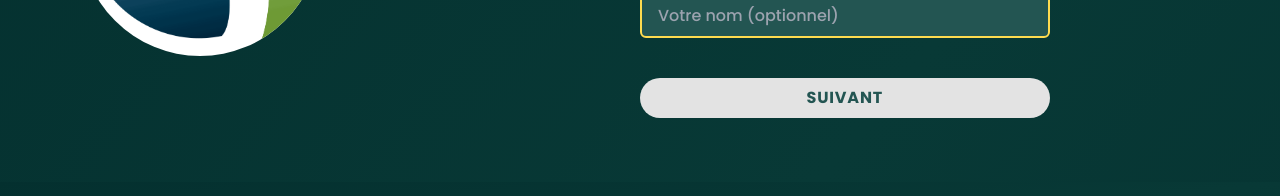
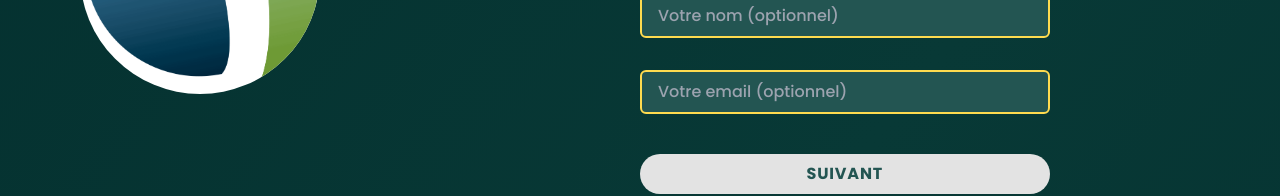
Before and after one commit to creativaPoetaLtd/simplicio-fn, a React (Vite) app: page /church/1 in a window 1280 px wide. Shown: the part 510-706 px from the top of the page. Built offline with nearby package versions, Linux system fonts and the light colour scheme; no server answers.

Commit message:
feat(Donation): adding necessay field

```diff
--- a/src/components/Confirm/Confirm.tsx
+++ b/src/components/Confirm/Confirm.tsx
@@ -10,10 +10,11 @@ interface ConfirmProps {
     iban: string;
     name: string;
     charityAction: string,
+    email: string;
     onBack: () => void;
 }
 
-const Confirm: React.FC<ConfirmProps> = ({ churchImage, donationAmount, churchTitle, name, iban, charityAction, onBack }) => {
+const Confirm: React.FC<ConfirmProps> = ({ churchImage, donationAmount, churchTitle, name, email, iban, charityAction, onBack }) => {
 
     const BACKEND_URL = `https://simplicio-backend-tvl39.ondigitalocean.app`;
     const { id }: any = useParams();
@@ -21,6 +22,18 @@ const Confirm: React.FC<ConfirmProps> = ({ churchImage, donationAmount, churchTi
     const handleConfirm = async () => {
         try {
             localStorage.setItem("churchId", id);
+            // Validate the email format before sending
+            const validateEmail = (email: any) => {
+                const re = /^[^\s@]+@[^\s@]+\.[^\s@]+$/;
+                return re.test(email);
+            };
+
+            if (!validateEmail(email)) {
+                console.error("Invalid email format");
+                toast.error("Invalid email format");
+                return;
+            }
+
             const response = await fetch(`${BACKEND_URL}/donate`, {
                 method: "POST",
                 headers: {
@@ -30,7 +43,8 @@ const Confirm: React.FC<ConfirmProps> = ({ churchImage, donationAmount, churchTi
                     churchId: id,
                     amount: donationAmount,
                     charityAction: charityAction,
-                    name: name
+                    name: name,
+                    email: email
                 })
             });
 
@@ -42,11 +56,12 @@ const Confirm: React.FC<ConfirmProps> = ({ churchImage, donationAmount, churchTi
                 console.error("Failed to make donations");
                 toast.error("Failed to make donations");
             }
-        } catch (error: any) {
+        } catch (error) {
             console.error("Error:", error);
             toast.error("An error occurred while making the donation");
         }
     };
+
 
     return (
         <header className='bg-gradient-to-br from-[rgb(4,48,47)] via-[rgba(8,57,54,1)] to-[rgba(4,48,47,1)] min-h-screen'>
@@ -59,6 +74,10 @@ const Confirm: React.FC<ConfirmProps> = ({ churchImage, donationAmount, churchTi
                 <div className="flex justify-between mb-2 mt-8">
                     <strong className="text-white text-lg font-thin">Nom</strong>
                     <p className="text-white">{name}</p>
+                </div>
+                <div className="flex justify-between mb-2 mt-8">
+                    <strong className="text-white text-lg font-thin">email</strong>
+                    <p className="text-white">{email}</p>
                 </div>
                 <div className="flex justify-between mb-2 mt-8">
                     <strong className="text-white text-lg font-thin">Montant</strong>
--- a/src/components/Hero/Hero.tsx
+++ b/src/components/Hero/Hero.tsx
@@ -68,6 +68,7 @@ const Hero = () => {
     const [selectCharity, setSelectedCharity] = useState<any>(null); // Change the type to any
     const [isLoading, setIsLoading] = useState<boolean>(true); // Initialize loading state
     const [name, setName] = useState<string>('');
+    const [email, setEmail] = useState<string>('')
     const [showConfirmPage, setConfirmPage] = useState(false);
 
     useEffect(() => {
@@ -107,6 +108,9 @@ const Hero = () => {
     const handleNameChange = (event: React.ChangeEvent<HTMLInputElement>) => {
         setName(event.target.value);
     };
+    const handleEmailChange = (event: React.ChangeEvent<HTMLInputElement>) => {
+        setEmail(event.target.value);
+    }
 
     const handleDonationSubmit = (event: React.FormEvent<HTMLFormElement>) => {
         event.preventDefault();
@@ -131,6 +135,7 @@ const Hero = () => {
                     iban={church?.iban || ''}
                     charityAction={selectCharity.value}
                     name={name || 'Anonyme'}
+                    email={email || ''}
                     onBack={() => {
                         setConfirmPage(false);
                     }}
@@ -209,6 +214,17 @@ const Hero = () => {
                                                 className="w-[100%] mb-4 lg:w-[100%] px-4 py-2 text-[gray-700] bg-[#235552] border-2 text-white border-[#ffdb4f] rounded-md focus:ring-opacity-40 focus:outline-none"
                                             />
                                         </div>
+                                        <div className="flex lg:w-[80%] mt-4 justify-between items-center">
+                                            <input
+                                                type="email"
+                                                id="email"
+                                                value={email}
+                                                onChange={handleEmailChange}
+                                                placeholder="Votre email (optionnel)"
+                                                className="w-[100%] mb-4 lg:w-[100%] px-4 py-2 text-[gray-700] bg-[#235552] border-2 text-white border-[#ffdb4f] rounded-md focus:ring-opacity-40 focus:outline-none"
+                                            />
+                                        </div>
+
                                         <button
                                             type="submit"
                                             className={`w-[80%] lg:w-[80%] self-center lg:self-start px-5 py-2 mt-6 text-md font-bold tracking-wider text-[#235552] uppercase transition-colors duration-300 transform bg-[#E3E3E3] rounded-full hover:bg-[#235552] hover:text-white hover:border-2 focus:outline-none focus:bg-blue-500 ${window.innerWidth <= 640 ? 'sm:self-center' : ''
```
